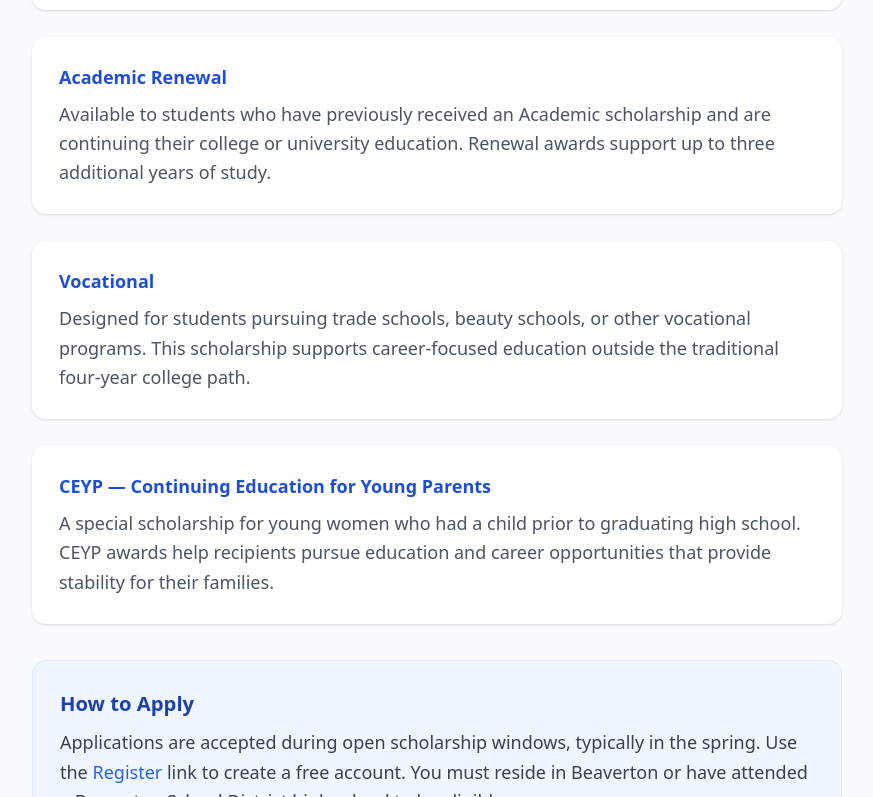
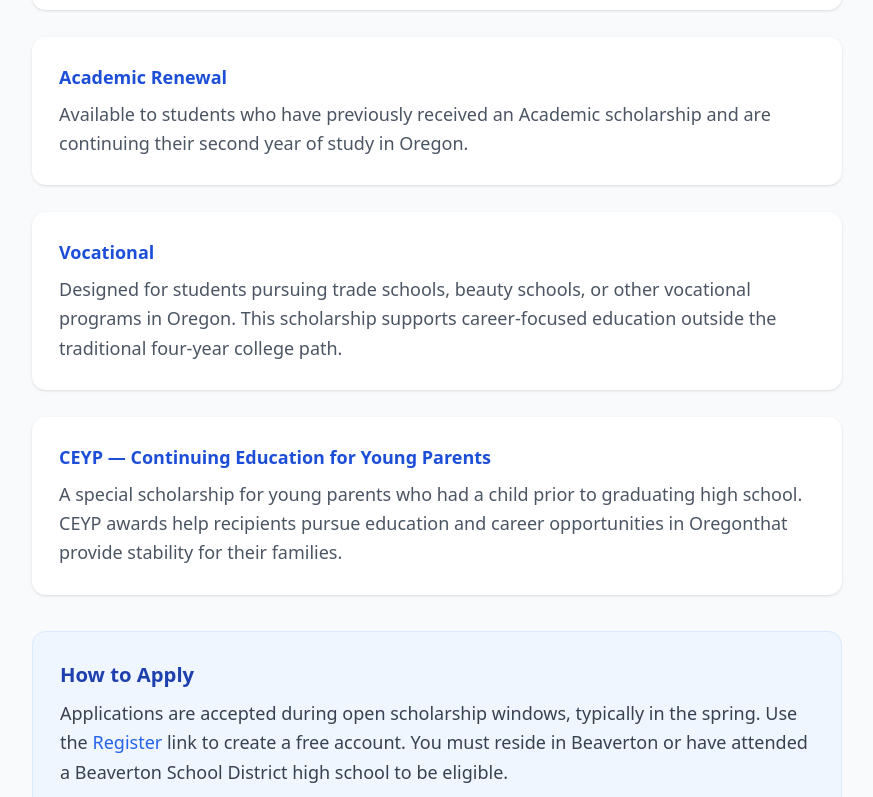
Before and after one commit to dagen-org/brf-scholarships, a React (Vite) app in the folder frontend/: page /about in a window 1280 px wide. Shown: the part 637-1434 px from the top of the page, without its empty margins (203-1076 px from the left). Built offline with nearby package versions, Linux system fonts and the light colour scheme; the HTML template or start-up script is replaced by a standard one.

Commit message:
Text changes on the about page.

```diff
--- a/frontend/src/pages/About.tsx
+++ b/frontend/src/pages/About.tsx
@@ -32,8 +32,7 @@ export default function About() {
             <h3 className="font-semibold text-blue-700">Academic Renewal</h3>
             <p className="text-sm text-gray-600 leading-relaxed">
               Available to students who have previously received an Academic scholarship and are
-              continuing their college or university education. Renewal awards support up to three
-              additional years of study.
+              continuing their second year of study in Oregon.
             </p>
           </div>
 
@@ -41,7 +40,7 @@ export default function About() {
             <h3 className="font-semibold text-blue-700">Vocational</h3>
             <p className="text-sm text-gray-600 leading-relaxed">
               Designed for students pursuing trade schools, beauty schools, or other vocational
-              programs. This scholarship supports career-focused education outside the traditional
+              programs in Oregon. This scholarship supports career-focused education outside the traditional
               four-year college path.
             </p>
           </div>
@@ -49,8 +48,8 @@ export default function About() {
           <div className="bg-white rounded-xl shadow p-6 space-y-2">
             <h3 className="font-semibold text-blue-700">CEYP — Continuing Education for Young Parents</h3>
             <p className="text-sm text-gray-600 leading-relaxed">
-              A special scholarship for young women who had a child prior to graduating high school.
-              CEYP awards help recipients pursue education and career opportunities that provide
+              A special scholarship for young parents who had a child prior to graduating high school.
+              CEYP awards help recipients pursue education and career opportunities in Oregonthat provide
               stability for their families.
             </p>
           </div>
```
